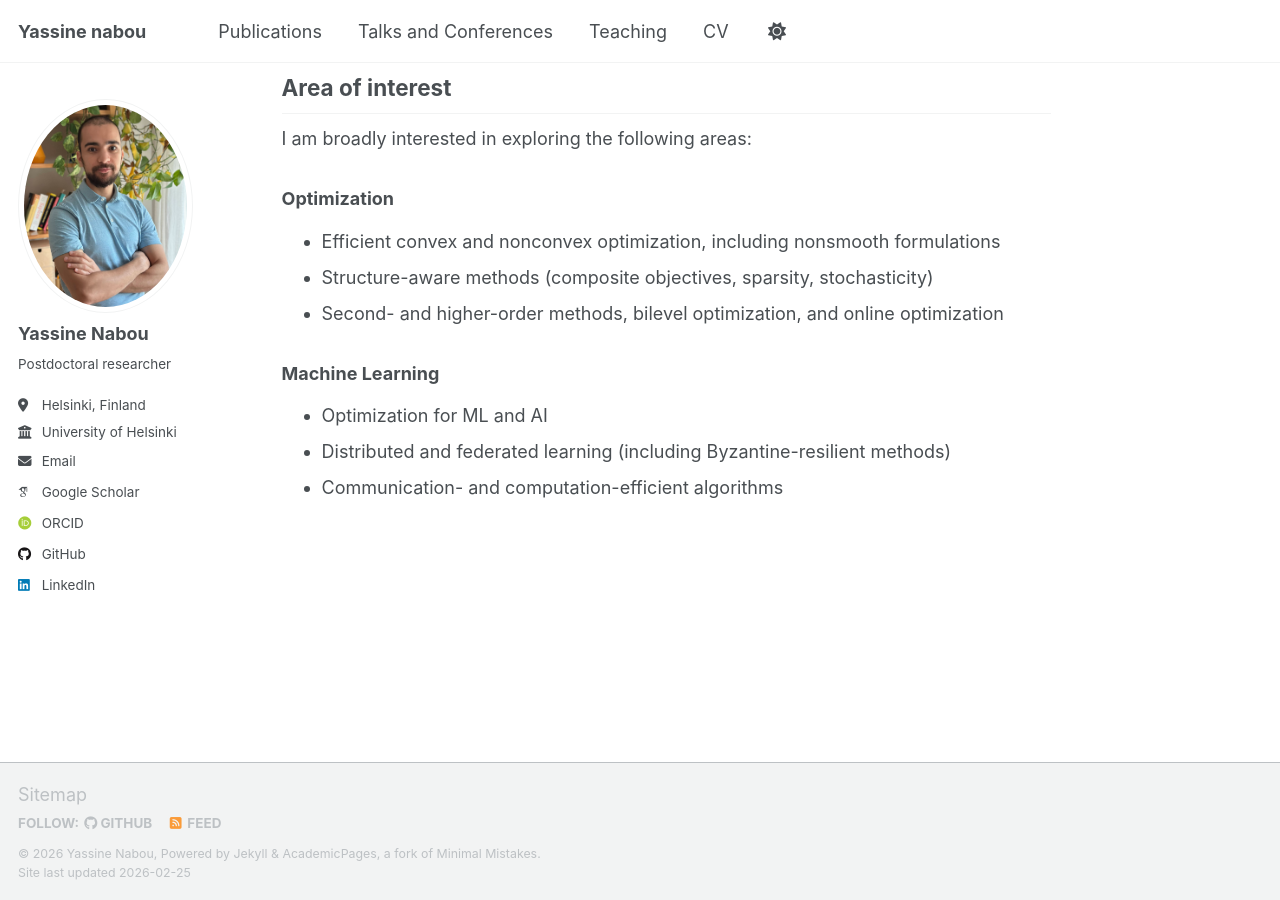
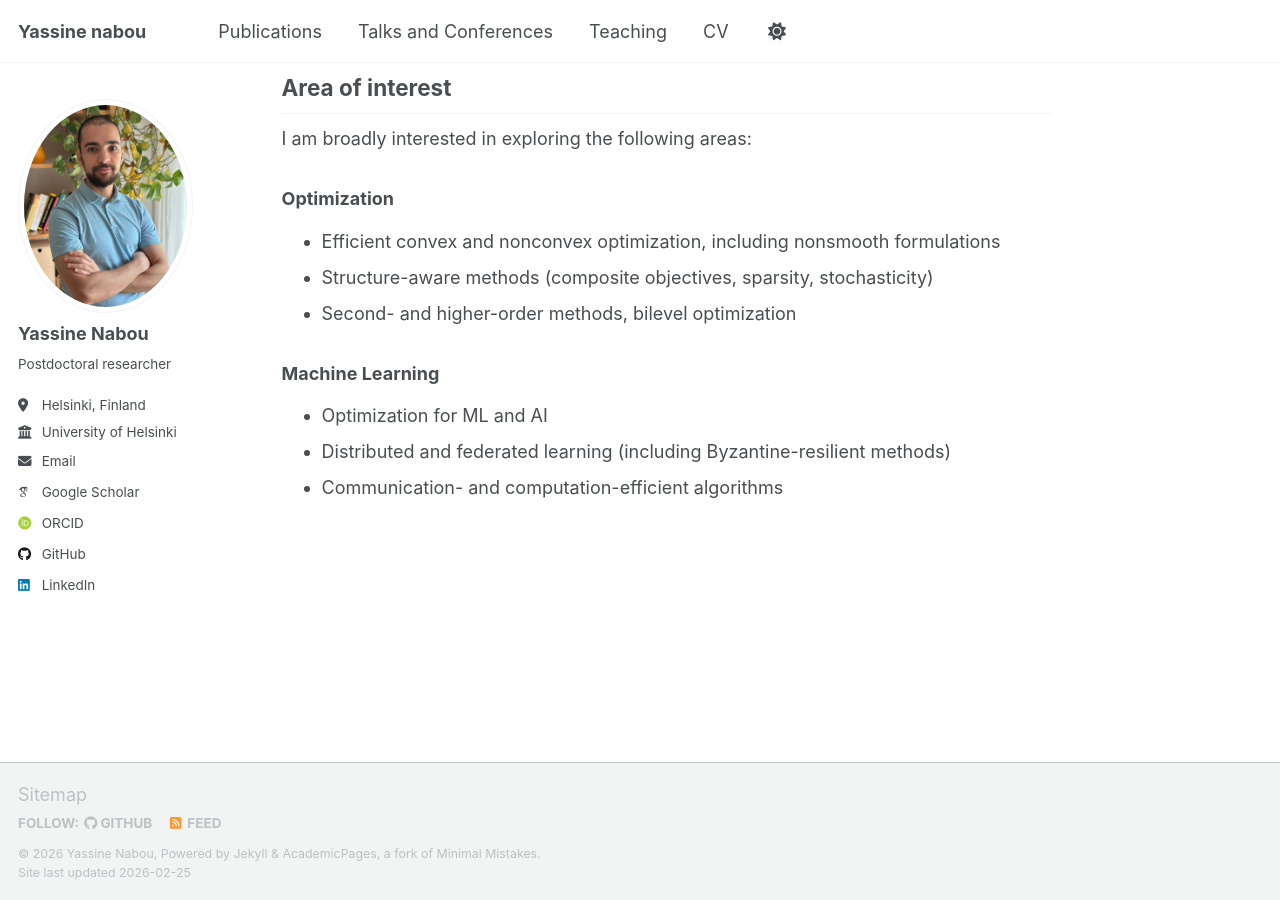
Before and after one commit to Yassine-Nabou/Yassine-Nabou.github.io, a Jekyll site: the page built from _pages/about.md, in a window 1280 px wide and 900 px high, scrolled down 632 px. Built offline with Jekyll 4.4.1, drawn with Linux system fonts in a browser that asks for light colours; some web fonts are replaced; a script that is not in the unit is left out.

Commit message:
Update about.md

```diff
--- a/_pages/about.md
+++ b/_pages/about.md
@@ -30,7 +30,7 @@ I am broadly interested in exploring the following areas:
 ### Optimization
 - Efficient convex and nonconvex optimization, including nonsmooth formulations
 - Structure-aware methods (composite objectives, sparsity, stochasticity)
-- Second- and higher-order methods, bilevel optimization, and online optimization
+- Second- and higher-order methods, bilevel optimization
 
 ### Machine Learning
 - Optimization for ML and AI
```
